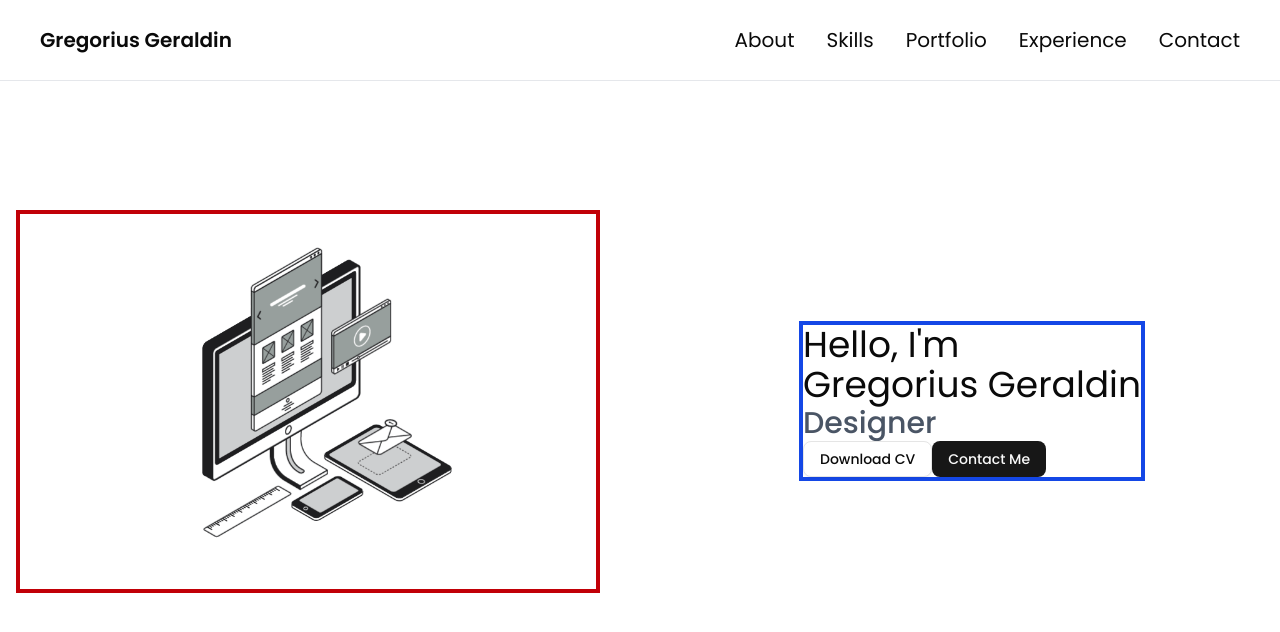
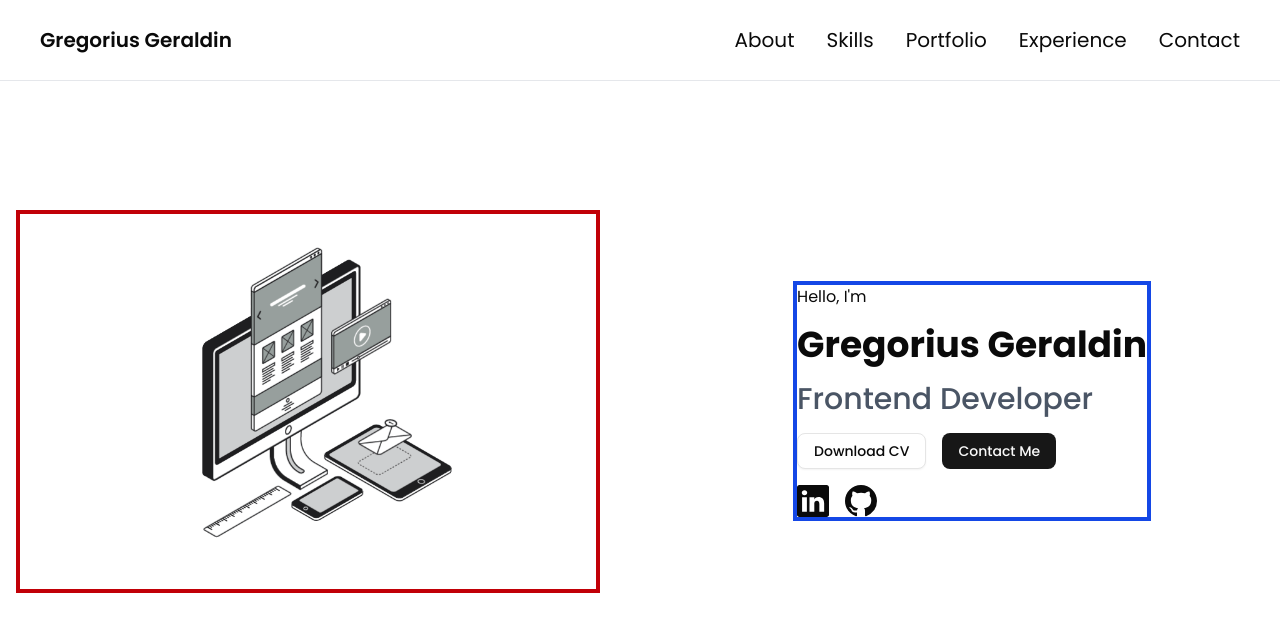
Before and after one commit to gregoriusgrd/portfolio, a Next.js app: page / in a window 1280 px wide. Shown: the top 632 px of the page. Built offline with nearby package versions, Linux system fonts and the light colour scheme.

Commit message:
feat: add react-icons dependency and update hero section with social media links

```diff
--- a/package.json
+++ b/package.json
@@ -16,6 +16,7 @@
     "next": "15.5.3",
     "react": "19.1.0",
     "react-dom": "19.1.0",
+    "react-icons": "^5.5.0",
     "tailwind-merge": "^3.3.1"
   },
   "devDependencies": {
--- a/src/views/01-hero/components/AnimatedRoles.tsx
+++ b/src/views/01-hero/components/AnimatedRoles.tsx
@@ -4,12 +4,12 @@ import { useState, useEffect } from "react";
 
 export default function AnimatedRoles() {
     const [currentRole, setCurrentRole] = useState(0);
-    const roles = ["Developer", "Designer", "Content Creator"];
+    const roles = ["FullStack Developer", "Frontend Developer", "Backend Developer", "Mobile Developer"];
 
     useEffect(() => {
         const interval = setInterval(() => {
             setCurrentRole((prev) => (prev + 1) % roles.length);
-        }, 3000);
+        }, 4000);
         return () => clearInterval(interval);
     }, []);
 
--- a/src/views/01-hero/index.tsx
+++ b/src/views/01-hero/index.tsx
@@ -4,6 +4,7 @@ import AnimatedRoles from "./components/AnimatedRoles";
 import Image from "next/image";
 import Link from "next/link";
 import { Button } from "@/components/ui/button";
+import { BsLinkedin, BsGithub } from "react-icons/bs";
 
 export default function HeroSection() {
   return (
@@ -18,14 +19,14 @@ export default function HeroSection() {
         />
       </div>
 
-      <div className="mx-auto border-4 border-blue-700 text-center md:text-left">
-        <p className="text-4xl">Hello, I'm</p>
-        <h1 className="text-4xl">Gregorius Geraldin</h1>
+      <div className="my-auto border-4 border-blue-700 text-center md:text-left space-y-4">
+        <p className="text-sm md:text-base">Hello, I'm</p>
+        <h1 className="text-2xl md:text-4xl font-bold">Gregorius Geraldin</h1>
 
         <AnimatedRoles />
 
         {/* CV & Contact */}
-        <div>
+        <div className="flex gap-4 justify-center md:justify-start">
           <Button variant="outline">
             <a href="/hero/CV - Gregorius Geraldin.pdf" download>
               Download CV
@@ -37,6 +38,16 @@ export default function HeroSection() {
             </Link>
           </Button>
         </div>
+
+        {/* Social Media Icons */}
+        <div className="flex gap-4 justify-center md:justify-start">
+          <a href="https://www.linkedin.com/in/gregoriusgeraldin/" target="_blank" rel="noopener noreferrer">
+            <BsLinkedin className="h-8 w-8 " />
+          </a>
+          <a href="https://github.com/gregoriusgeraldin" target="_blank" rel="noopener noreferrer">
+            <BsGithub className="h-8 w-8 " />
+          </a>
+        </div>
       </div>
     </section>
   );
```
Also changed, not shown: 1 other file (tests, documents, lock files or other folders).
